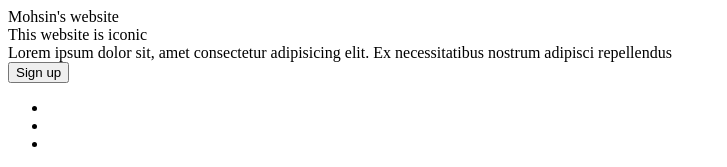
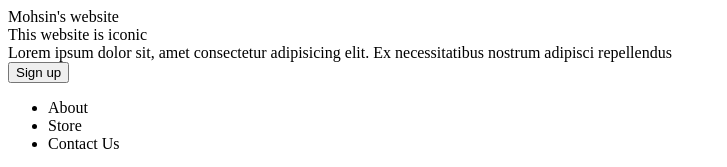
Before and after one commit to mohsinahmxd/first-landing-page, a plain HTML site: page index.html in a window 1280 px wide. Shown: the top 167 px of the page, without its empty margins (0-727 px from the left). Drawn offline with Linux system fonts and the light colour scheme.

Commit message:
header links now showing up

```diff
--- a/index.html
+++ b/index.html
@@ -23,9 +23,9 @@
 
             <div class="right-side">
                 <ul>
-                    <li><a href="About"></a></li>
-                    <li><a href="Store"></a></li>
-                    <li><a href="Contact Us"></a></li>
+                    <li><a href="#"></a>About</li>
+                    <li><a href="#"></a>Store</li>
+                    <li><a href="#"></a>Contact Us</li>
                 </ul>
 
                 <img src="#" alt="Random Image">
```
